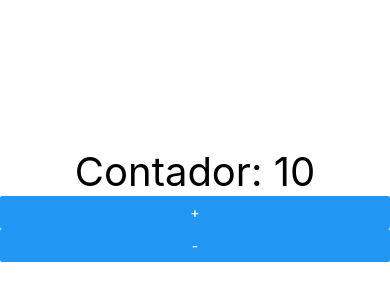
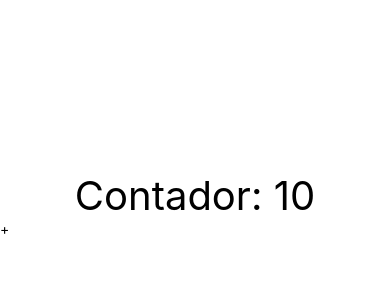
Before and after one commit to pmpeloc/01-counter-app, a React Native app: screen / in a window 390 px wide. Shown: the part 218-518 px from the top of the page. Built offline with nearby package versions, Linux system fonts and the light colour scheme.

Commit message:
feat: TouchableOpacity added

```diff
--- a/src/screens/CounterScreen.tsx
+++ b/src/screens/CounterScreen.tsx
@@ -1,6 +1,6 @@
 /* eslint-disable react-native/no-inline-styles */
 import React, { useState } from 'react';
-import { Button, Text, View } from 'react-native';
+import { Text, TouchableOpacity, View } from 'react-native';
 
 export const CounterScreen = () => {
   const [counter, setCounter] = useState(10);
@@ -10,8 +10,9 @@
       <Text style={{ textAlign: 'center', fontSize: 40 }}>
         Contador: {counter}
       </Text>
-      <Button onPress={() => setCounter(counter + 1)} title="+" />
-      <Button onPress={() => setCounter(counter - 1)} title="-" />
+      <TouchableOpacity onPress={() => setCounter(counter + 1)}>
+        <Text>+</Text>
+      </TouchableOpacity>
     </View>
   );
 };
```
